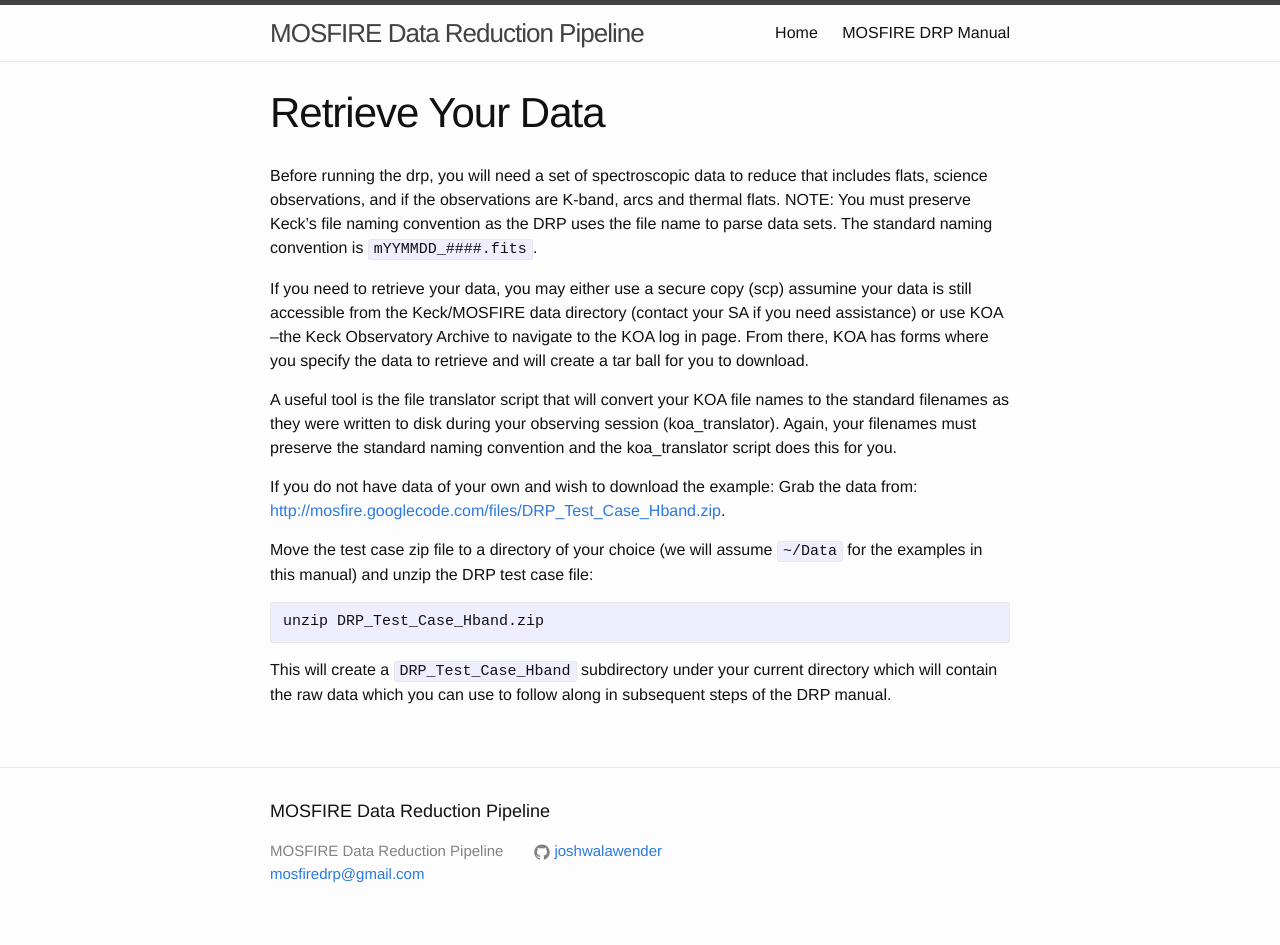
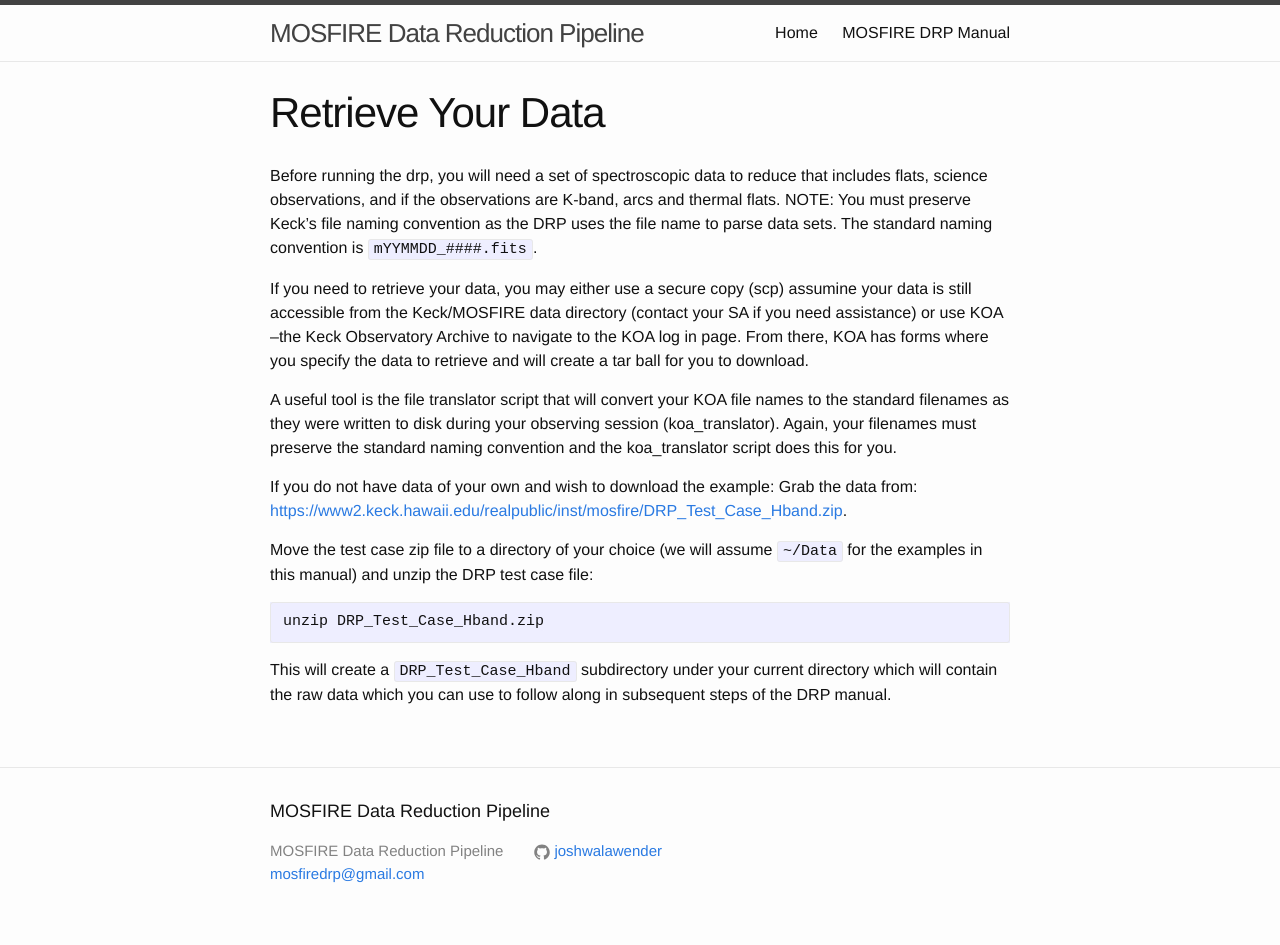
Before and after one commit to Keck-DataReductionPipelines/MosfireDRP, a Jekyll site: the page built from _manual/04retrieve.md, in a window 1280 px wide. Built offline with Jekyll 4.4.1, drawn with Linux system fonts in a browser that asks for light colours; some of the changed lines change nothing that is shown.

Commit message:
Move DRP test case data link to keck server

```diff
--- a/_manual/04retrieve.md
+++ b/_manual/04retrieve.md
@@ -11,7 +11,7 @@
 A useful tool is the file translator script that will convert your KOA file names to the standard filenames as they were written to disk during your observing session (koa_translator). Again, your filenames must preserve the standard naming convention and the koa_translator script does this for you.
 
 If you do not have data of your own and wish to download the example:
-Grab the data from: [http://mosfire.googlecode.com/files/DRP_Test_Case_Hband.zip](http://mosfire.googlecode.com/files/DRP_Test_Case_Hband.zip).
+Grab the data from: [https://www2.keck.hawaii.edu/realpublic/inst/mosfire/DRP_Test_Case_Hband.zip](https://www2.keck.hawaii.edu/realpublic/inst/mosfire/DRP_Test_Case_Hband.zip).
 
 Move the test case zip file to a directory of your choice (we will assume `~/Data` for the examples in this manual) and unzip the DRP test case file:
 
```
